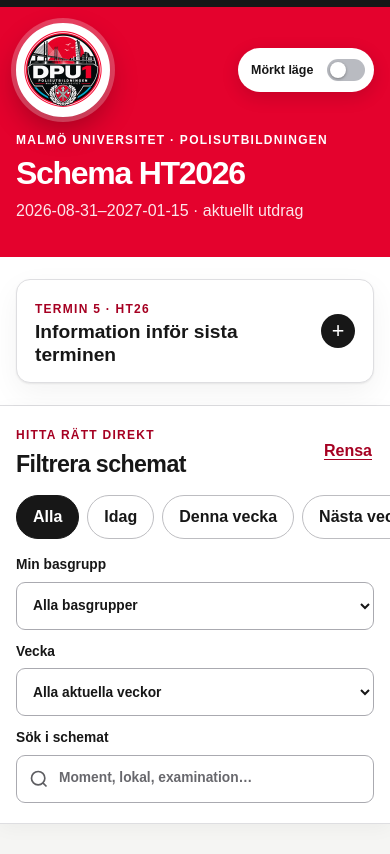
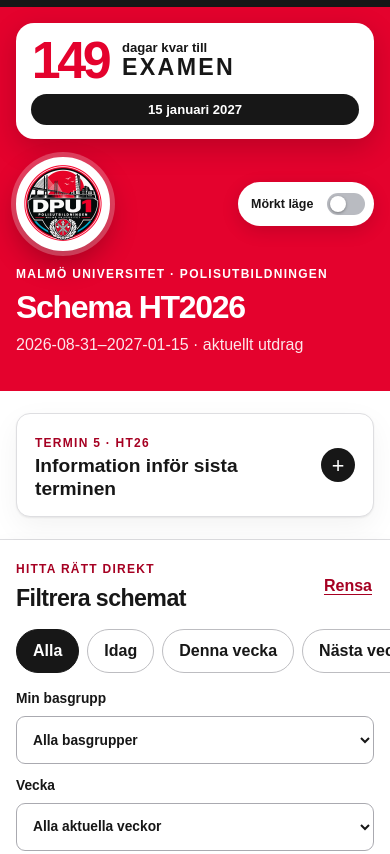
Before and after one commit to denniswessman-hub/schema-ht2026, a website: page index.html in a window 390 px wide. Shown: the top 854 px of the page. Drawn offline with Linux system fonts and the light colour scheme.

Commit message:
Lägg till nedräkning till examen

```diff
--- a/app.js
+++ b/app.js
@@ -1,7 +1,9 @@
-import { SCHEDULE_DATA, SCHEDULE_META, TERM_INFO } from "./schedule-data.js?v=13";
+import { SCHEDULE_DATA, SCHEDULE_META, TERM_INFO } from "./schedule-data.js?v=14";
 
 const GROUP_STORAGE_KEY = "schemaHT26.baseGroup";
 const THEME_STORAGE_KEY = "schemaHT26.theme";
+const EXAM_DATE = "2027-01-15";
+const DAY_IN_MILLISECONDS = 86_400_000;
 const dateFormatter = new Intl.DateTimeFormat("sv-SE", { weekday: "long", day: "numeric", month: "long" });
 const shortDateFormatter = new Intl.DateTimeFormat("sv-SE", { day: "numeric", month: "short" });
 const fullTodayFormatter = new Intl.DateTimeFormat("sv-SE", { weekday: "long", day: "numeric", month: "long", year: "numeric" });
@@ -17,6 +19,9 @@
   empty: document.querySelector("#empty-state"),
   today: document.querySelector("#today-label"),
   termPeriod: document.querySelector("#term-period"),
+  examCountdown: document.querySelector("#exam-countdown"),
+  examCountdownNumber: document.querySelector("#exam-countdown-number"),
+  examCountdownLabel: document.querySelector("#exam-countdown-label"),
   termInfo: document.querySelector("#term-info-content"),
   footerTitle: document.querySelector("#footer-schedule-title"),
   footerSource: document.querySelector("#footer-source"),
@@ -67,6 +72,42 @@
   systemTheme.addEventListener?.("change", (event) => {
     if (!readStoredTheme()) applyTheme(event.matches ? "dark" : "light");
   });
+}
+
+function daysUntilExam(referenceDate = new Date()) {
+  const referenceDay = startOfDay(referenceDate);
+  const examDay = parseLocalDate(EXAM_DATE);
+  return Math.round((examDay - referenceDay) / DAY_IN_MILLISECONDS);
+}
+
+function updateExamCountdown() {
+  const days = daysUntilExam();
+  if (days > 0) {
+    elements.examCountdownNumber.textContent = String(days);
+    elements.examCountdownLabel.textContent = `${days === 1 ? "dag" : "dagar"} kvar till`;
+    elements.examCountdown.setAttribute("aria-label", `${days} ${days === 1 ? "dag" : "dagar"} kvar till examen den 15 januari 2027`);
+  } else if (days === 0) {
+    elements.examCountdownNumber.textContent = "I dag";
+    elements.examCountdownLabel.textContent = "är det dags för";
+    elements.examCountdown.setAttribute("aria-label", "I dag är det examen");
+  } else {
+    elements.examCountdownNumber.textContent = "Klart";
+    elements.examCountdownLabel.textContent = "examen genomfördes";
+    elements.examCountdown.setAttribute("aria-label", "Examen genomfördes den 15 januari 2027");
+  }
+}
+
+function initExamCountdown() {
+  updateExamCountdown();
+  const scheduleNextUpdate = () => {
+    const now = new Date();
+    const nextMidnight = new Date(now.getFullYear(), now.getMonth(), now.getDate() + 1, 0, 0, 1);
+    window.setTimeout(() => {
+      updateExamCountdown();
+      scheduleNextUpdate();
+    }, nextMidnight - now);
+  };
+  scheduleNextUpdate();
 }
 
 const today = startOfDay(new Date());
@@ -632,10 +673,11 @@
 window.addEventListener("appinstalled", () => { elements.install.hidden = true; });
 
 if ("serviceWorker" in navigator && window.isSecureContext) {
-  window.addEventListener("load", () => navigator.serviceWorker.register("./service-worker.js?v=13"));
+  window.addEventListener("load", () => navigator.serviceWorker.register("./service-worker.js?v=14"));
 }
 
 initTheme();
+initExamCountdown();
 initTermInfo();
 initFilters();
 render();
--- a/index.html
+++ b/index.html
@@ -11,11 +11,11 @@
     <meta name="apple-mobile-web-app-title" content="Schema HT26">
     <meta http-equiv="Content-Security-Policy" content="default-src 'self'; img-src 'self' data:; style-src 'self'; script-src 'self'; worker-src 'self'; manifest-src 'self'; connect-src 'self'; base-uri 'self'; form-action 'none'">
     <title>Polisutbildningen Malmö – Schema HT2026</title>
-    <link rel="manifest" href="./manifest.json?v=13">
-    <link rel="icon" href="./icons/icon-192.png?v=13" type="image/png">
-    <link rel="apple-touch-icon" href="./icons/apple-touch-icon.png?v=13">
-    <script src="./theme-init.js?v=13"></script>
-    <link rel="stylesheet" href="./styles.css?v=13">
+    <link rel="manifest" href="./manifest.json?v=14">
+    <link rel="icon" href="./icons/icon-192.png?v=14" type="image/png">
+    <link rel="apple-touch-icon" href="./icons/apple-touch-icon.png?v=14">
+    <script src="./theme-init.js?v=14"></script>
+    <link rel="stylesheet" href="./styles.css?v=14">
   </head>
   <body>
     <a class="skip-link" href="#schema">Hoppa till schemat</a>
@@ -23,8 +23,16 @@
     <header class="app-header">
       <div class="header-rule" aria-hidden="true"></div>
       <div class="header-inner">
+        <div id="exam-countdown" class="exam-countdown" role="status" aria-live="polite">
+          <span id="exam-countdown-number" class="exam-countdown-number">–</span>
+          <span class="exam-countdown-copy">
+            <span id="exam-countdown-label">dagar kvar till</span>
+            <strong>EXAMEN</strong>
+          </span>
+          <time datetime="2027-01-15">15 januari 2027</time>
+        </div>
         <div class="header-topbar">
-          <img class="brand-logo" src="./icons/header-logo.png?v=13" width="132" height="132" alt="DPU1 – Polisutbildningen, Malmö universitet">
+          <img class="brand-logo" src="./icons/header-logo.png?v=14" width="132" height="132" alt="DPU1 – Polisutbildningen, Malmö universitet">
           <button id="theme-toggle" class="theme-toggle" type="button" role="switch" aria-checked="false" aria-label="Mörkt läge">
             <span class="theme-toggle-label">Mörkt läge</span>
             <span class="theme-switch" aria-hidden="true"><span></span></span>
@@ -144,6 +152,6 @@
     <noscript>
       <div class="noscript">JavaScript måste vara aktiverat för att filtrera och visa schemat.</div>
     </noscript>
-    <script type="module" src="./app.js?v=13"></script>
+    <script type="module" src="./app.js?v=14"></script>
   </body>
 </html>
--- a/styles.css
+++ b/styles.css
@@ -112,7 +112,43 @@
   margin-inline: auto;
 }
 
-.header-inner { padding-block: 20px 34px; }
+.header-inner { padding-block: 18px 34px; }
+.exam-countdown {
+  display: grid;
+  grid-template-columns: auto minmax(0, 1fr) auto;
+  align-items: center;
+  gap: 16px;
+  margin-bottom: 22px;
+  padding: 12px 17px;
+  border: 2px solid rgb(255 255 255 / 78%);
+  border-radius: 18px;
+  color: #171717;
+  background: white;
+  box-shadow: 0 9px 28px rgb(0 0 0 / 18%);
+}
+.exam-countdown-number {
+  min-width: 1.65em;
+  color: var(--cherry);
+  font-family: Arial, Helvetica, sans-serif;
+  font-size: clamp(2.8rem, 7vw, 4.5rem);
+  font-weight: 900;
+  letter-spacing: -.065em;
+  line-height: .9;
+  text-align: center;
+  font-variant-numeric: tabular-nums;
+}
+.exam-countdown-copy { display: grid; align-content: center; line-height: 1.05; }
+.exam-countdown-copy > span { font-size: clamp(.82rem, 2vw, 1rem); font-weight: 700; }
+.exam-countdown-copy strong { color: #171717; font-size: clamp(1.35rem, 4vw, 2.2rem); letter-spacing: .1em; }
+.exam-countdown time {
+  padding: 7px 11px;
+  border-radius: 999px;
+  color: white;
+  background: #171717;
+  font-size: .82rem;
+  font-weight: 800;
+  white-space: nowrap;
+}
 .header-topbar {
   display: flex;
   align-items: center;
@@ -676,6 +712,10 @@
 
 @media (max-width: 470px) {
   .header-inner { padding-top: 16px; }
+  .exam-countdown { grid-template-columns: auto minmax(0, 1fr); gap: 10px 13px; margin-bottom: 18px; padding: 12px 13px; }
+  .exam-countdown-number { min-width: 1.5em; font-size: 3.25rem; }
+  .exam-countdown-copy strong { font-size: 1.45rem; }
+  .exam-countdown time { grid-column: 1 / -1; justify-self: stretch; padding-block: 6px; text-align: center; }
   .header-topbar { align-items: center; margin-bottom: 14px; }
   .brand-logo { width: 94px; height: 94px; }
   .theme-toggle { min-width: 136px; gap: 9px; padding-left: 12px; font-size: .78rem; }
```
Also changed, not shown: service-worker.js (+12 -12 lines), README.md.
